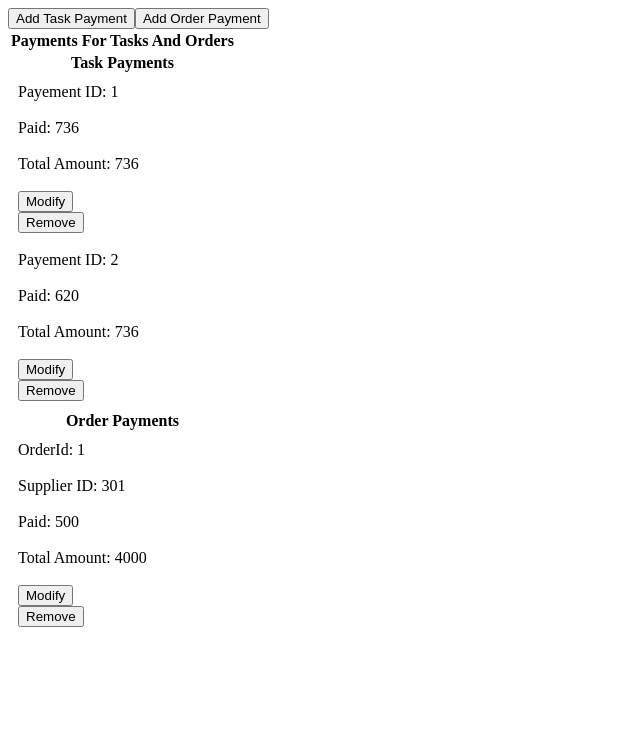
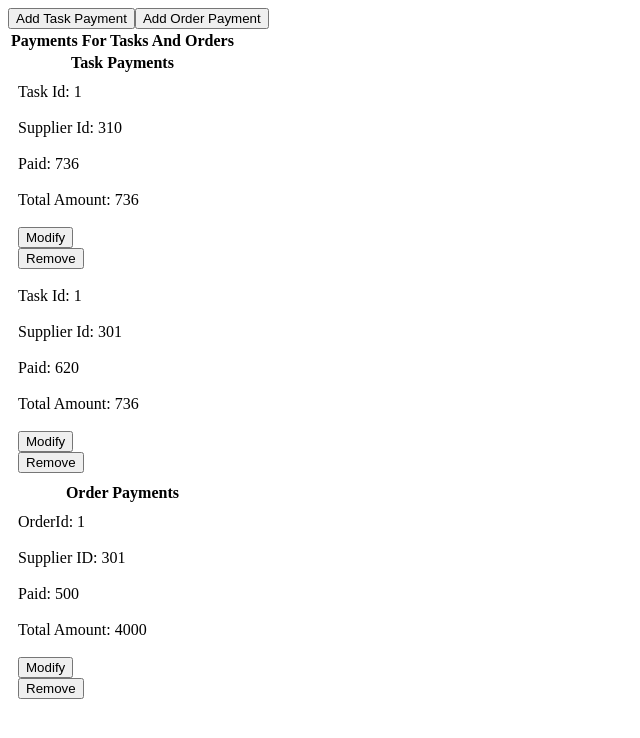
Before and after one commit to CristiArde/Damavand, a PHP site: page /taskPayment.php in a window 1280 px wide. Shown: the top 738 px of the page, without its empty margins (0-640 px from the left). Run offline with PHP 8.4, Linux system fonts and the light colour scheme; a user stored in the database is signed in; data comes from the database, SQL or seed files in the repository; data that the repository does not hold is empty.

Commit message:
added few rows

```diff
--- a/taskPayment.php
+++ b/taskPayment.php
@@ -52,11 +52,16 @@
 	WHERE projectID ="'.$projectID.'" AND phaseID = "'.$phaseID.'" AND taskID = "'.$taskID.'" ORDER BY paymentTASKID';
 	$results = mysqli_query($connection, $query);
 	while ($payment = mysqli_fetch_assoc($results)) {
-		$counter++;
+
 	?>
 	<tr><td>
 	<?php
-		echo 'Payement ID: '.$counter;
+		echo 'Task Id: '.$taskID;
+	?>
+	</tr></td>
+	<tr><td>
+	<?php
+		echo 'Supplier Id: '.$payment['supplierID'];
 	?>
 	</tr></td>
 	<tr><td>
@@ -64,6 +69,7 @@
 		echo 'Paid: '.$payment['paid'];
 	?>
 	</tr></td>
+
 	<tr><td>
 	<?php
 		echo 'Total Amount: '.$payment['totalAmount'];
```
